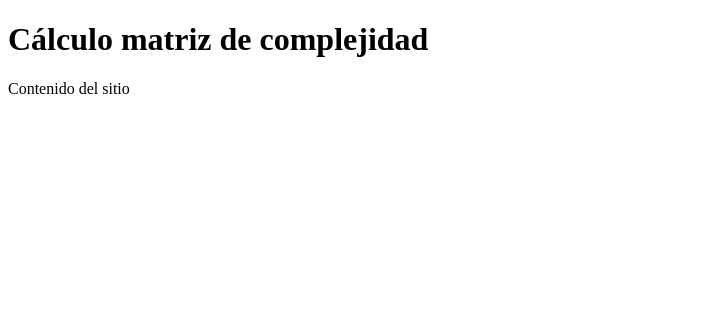
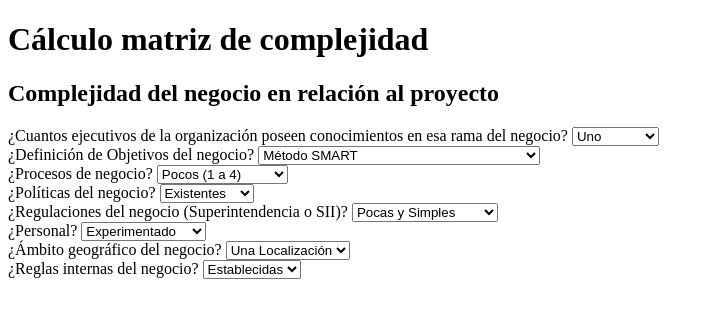
Before and after one commit to cristianS97/tarea-sw-matriz-complejidad, a Django app: page / in a window 1280 px wide. Shown: the top 318 px of the page, without its empty margins (0-714 px from the left). Run offline with Django 3.2, Linux system fonts and the light colour scheme.

Commit message:
Se agrega primer formulario

```diff
--- a/matriz/index/templates/index/index.html
+++ b/matriz/index/templates/index/index.html
@@ -5,5 +5,72 @@
 {% block encabezado %}<h1>Cálculo matriz de complejidad</h1>{% endblock %}
 
 {% block content %}
-    <p>Contenido del sitio</p>
+    <h2>Complejidad del negocio en relación al proyecto</h2>
+
+    <form action="" method="">
+        <div class="formElement">
+            <label for="ejecutivos">¿Cuantos ejecutivos de la organización poseen conocimientos en esa rama del negocio?</label>
+            <select name="ejecutivos" id="">
+                <option value="1">Uno</option>
+                <option value="2">Entre 2 y 3</option>
+                <option value="3">4 o más</option>
+            </select>
+        </div>
+        <div class="formElement">
+            <label for="definicion">¿Definición de Objetivos del negocio?</label>
+            <select name="definicion" id="">
+                <option value="1">Método SMART</option>
+                <option value="2">Método SMART, aplicado no en su totalidad</option>
+                <option value="3">Vagos</option>
+            </select>
+        </div>
+        <div class="formElement">
+            <label for="procesos">¿Procesos de negocio?</label>
+            <select name="procesos" id="">
+                <option value="1">Pocos (1 a 4)</option>
+                <option value="2">5 a 6</option>
+                <option value="3">Muchos, más de 6</option>
+            </select>
+        </div>
+        <div class="formElement">
+            <label for="politicas">¿Políticas del negocio?</label>
+            <select name="politicas" id="">
+                <option value="1">Existentes</option>
+                <option value="2">Vagas</option>
+                <option value="3">Inexistentes</option>
+            </select>
+        </div>
+        <div class="formElement">
+            <label for="regulaciones">¿Regulaciones del negocio (Superintendencia o SII)?</label>
+            <select name="regulaciones" id="">
+                <option value="1">Pocas y Simples</option>
+                <option value="2">Pocas y complejas</option>
+                <option value="3">Muchas y Complejas</option>
+            </select>
+        </div>
+        <div class="formElement">
+            <label for="personal">¿Personal?</label>
+            <select name="personal" id="">
+                <option value="1">Experimentado</option>
+                <option value="2">Poca experiencia</option>
+                <option value="3">Sin Experiencia</option>
+            </select>
+        </div>
+        <div class="formElement">
+            <label for="ambito">¿Ámbito geográfico del negocio?</label>
+            <select name="ambito" id="">
+                <option value="1">Una Localización</option>
+                <option value="2">Regional</option>
+                <option value="3">Global</option>
+            </select>
+        </div>
+        <div class="formElement">
+            <label for="reglas">¿Reglas internas del negocio?</label>
+            <select name="reglas" id="">
+                <option value="1">Establecidas</option>
+                <option value="2">Vagas</option>
+                <option value="3">Inexistentes</option>
+            </select>
+        </div>
+    </form>
 {% endblock %}
```
